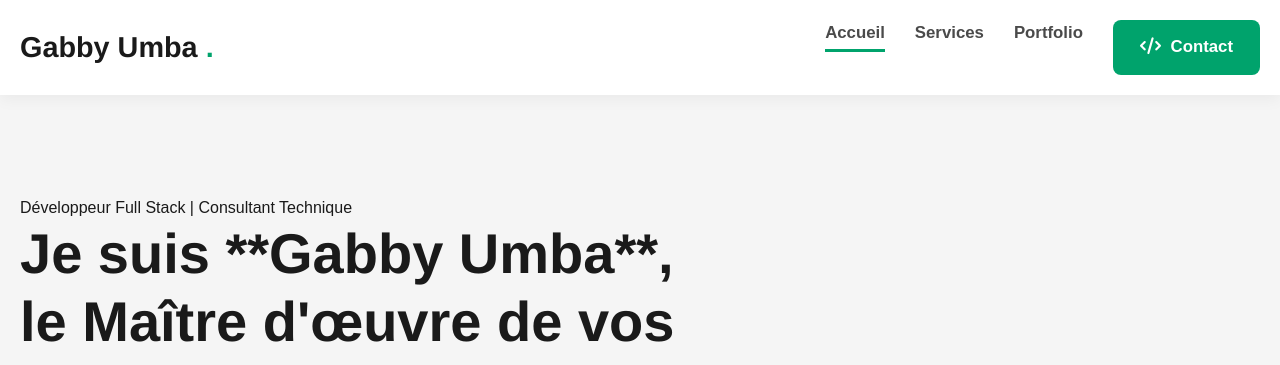
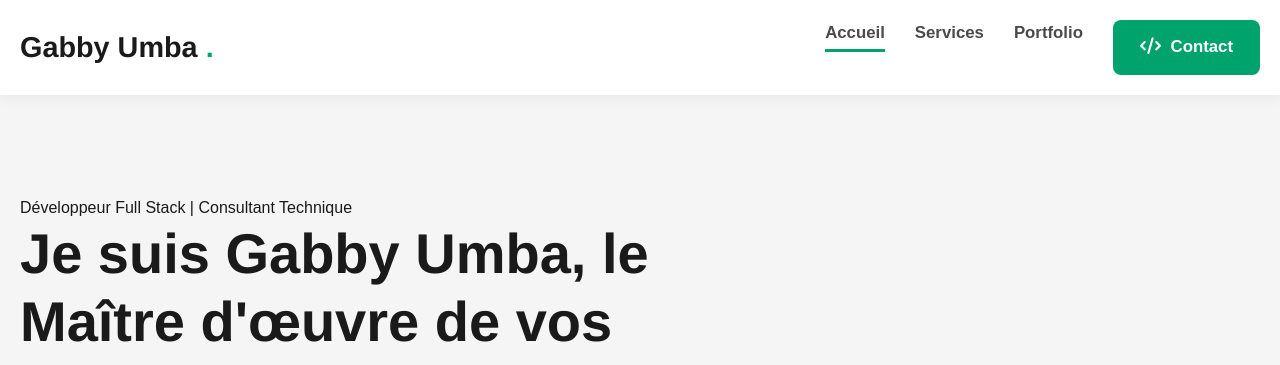
Before and after one commit to Gabby344/Gabby-Umba-dev, a plain HTML site: page index.html in a window 1280 px wide. Shown: the top 365 px of the page. Drawn offline with Linux system fonts and the light colour scheme.

Commit message:
Update index.html

```diff
--- a/index.html
+++ b/index.html
@@ -113,7 +113,7 @@
         <div class="container">
             <div class="hero-content">
                 <p class="subtitle">Développeur Full Stack | Consultant Technique</p>
-                <h2>Je suis **Gabby Umba**, le Maître d'œuvre de vos solutions numériques.</h2>
+                <h2>Je suis Gabby Umba, le Maître d'œuvre de vos solutions numériques.</h2>
                 <p class="tagline">
                     De la conception d'interfaces utilisateur (Front-end) à la gestion de bases de données sécurisées (Back-end), je construis des applications web robustes et performantes.
                 </p>
```
